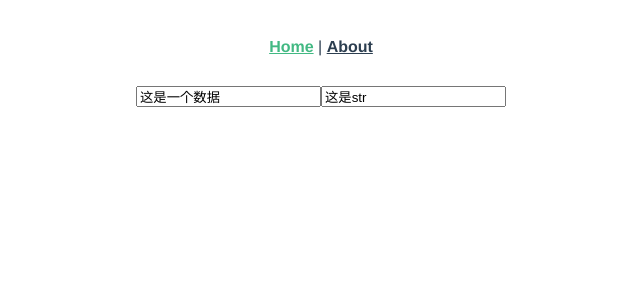
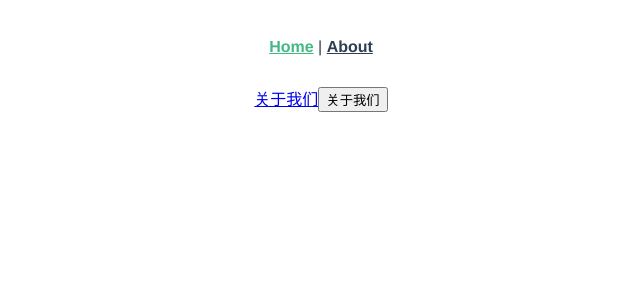
Before and after one commit to SUNsyg/vitedemo, a Vue app: page / in a window 1280 px wide. Shown: the top 300 px of the page, without its empty margins (319-959 px from the left). Built offline with nearby package versions, Linux system fonts and the light colour scheme.

Commit message:
'vue-router新写法'

```diff
--- a/src/views/About.vue
+++ b/src/views/About.vue
@@ -2,7 +2,7 @@
  * @Description:
  * @Author: Sun yinge
  * @Date: 2022-08-01 14:03:20
- * @LastEditTime: 2022-08-01 14:24:54
+ * @LastEditTime: 2022-08-02 11:22:31
  * @LastEditors: Sun yinge
 -->
 <template>
@@ -10,3 +10,11 @@
     <h1>This is an about page</h1>
   </div>
 </template>
+
+<script type="text/javascript">
+export default {
+  created() {
+    console.log(this.$route.params)
+  }
+}
+</script>
--- a/src/views/Home.vue
+++ b/src/views/Home.vue
@@ -2,100 +2,34 @@
  * @Description:
  * @Author: Sun yinge
  * @Date: 2022-07-28 15:04:44
- * @LastEditTime: 2022-08-01 17:37:07
+ * @LastEditTime: 2022-08-02 11:21:37
  * @LastEditors: Sun yinge
 -->
 <template>
   <div>
-    <input type="" name="" v-model="msg">
-    <input type="" name="" v-model="str">
+    <router-link to="/about">关于我们</router-link>
+    <button @click="go">关于我们</button>
   </div>
 </template>
 
-<!-- <script setup>
-import { reactive } from "@vue/reactivity";
+<script type="text/javascript">
+// import { useRouter, useRoute } from 'vue-router'
 
-const obj = reactive({
-  a:1
-})
-
-watch(obj, (newVal, oldVal)=>{
-  console.log( newVal, oldVal )
-})
-
-</script> -->
-<script>
-import { reactive, watch } from '@vue/runtime-core';
 export default {
-  setup(){
-
-    let msg = ref('这是一个数据');
-    let str = ref('这是str');
-    let obj = reactive({
-      a:1,
-      arr:['a','b','c']
-    })
-
-    watch(obj, (newVal, oldVal)=>{
-      console.log( newVal, oldVal )
-    },{
-      immediate:true
-    })
-
-    // watch(msg, (newVal, oldVal)=>{
-    //   console.log( newVal, oldVal )
-    // },{
-    //   immediate:true
-    // })
-
-    // watch(str, (newVal, oldVal) => {
-    //   console.log( newVal, oldVal )
-    // },{
-    //   immediate:true
-    // })
-
-    watch([msg,str], (newVal, oldVal)=>{
-      console.log( newVal, oldVal )
-    },{
-      immediate:true
-    })
-
-    return {
-      msg,
-      str
+  setup() {
+    console.log(this)
+    let useR = new useRouter;
+    let go = ()=>{
+      useR.push('/about/1')
+      console.log('useRouter', useR, new useRouter())
+      console.log(useRoute)
     }
-
-  }
+    return { go }
+  },
+  // methods: {
+  //   go() {
+  //     this.$router.push('/about')
+  //   }
+  // }
 }
 </script>
-
-<!-- <script type="text/javascript">
-export default {
-  data() {
-    return {
-      msg: '这是一个数据',
-      obj:{
-        a:1,
-      }
-    }
-  },
-  watch:{
-    msg(newVal, oldVal) {
-      console.log(newVal, oldVal)
-    },
-    msg:{
-      handler(newVal, oldVal){
-        console.log( newVal, oldVal )
-      },
-      immediate:true
-    },
-    obj:{
-      handler(newVal, oldVal){
-        console.log( newVal, oldVal )
-      },
-      immediate:true,
-      deep: true
-    },
-  }
-}
-</script> -->
```
Also changed, not shown: src/router/index.js (+7 -2 lines).
